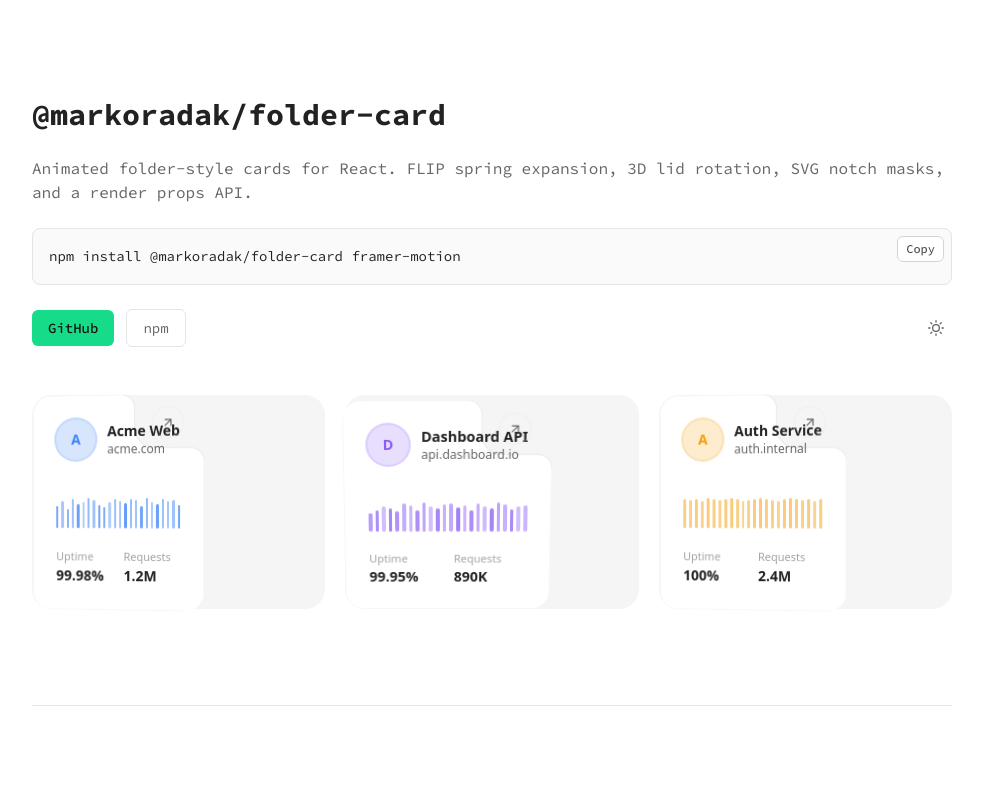
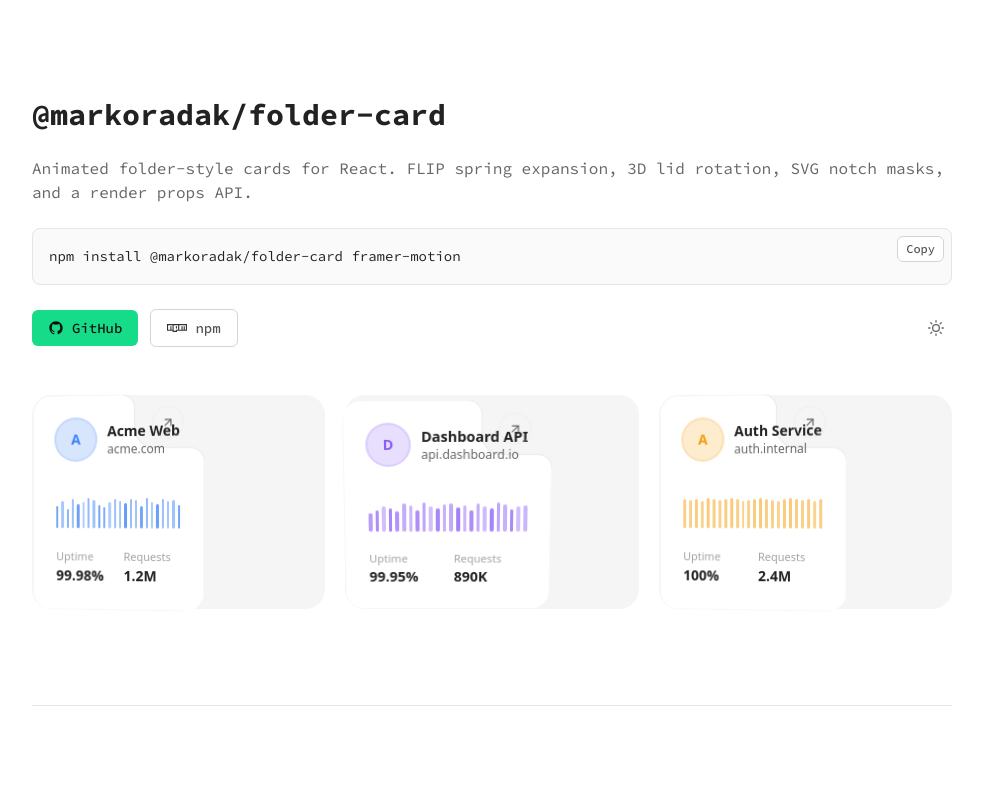
Before and after one commit to markoradak/folder-card, a Next.js app in the folder apps/web/: page / in a window 1280 px wide. Shown: the top 800 px of the page, without its empty margins (148-1131 px from the left). Built offline with nearby package versions, Linux system fonts and the light colour scheme.

Commit message:
refactor: enhance button styles and add icons for GitHub and npm links

```diff
--- a/apps/web/app/copy-button.tsx
+++ b/apps/web/app/copy-button.tsx
@@ -19,7 +19,7 @@ export function CopyButton({ text }: { text: string }) {
     <button
       type="button"
       onClick={handleCopy}
-      className="absolute right-2 top-2 rounded-md border border-neutral-300 bg-white/90 px-2 py-1 text-xs font-medium text-neutral-600 backdrop-blur-sm transition-colors hover:bg-neutral-100 dark:border-neutral-600 dark:bg-neutral-800/90 dark:text-neutral-400 dark:hover:bg-neutral-700"
+      className="absolute right-2 top-2 cursor-pointer rounded-md border border-neutral-300 bg-white/90 px-2 py-1 text-xs font-medium text-neutral-600 backdrop-blur-sm transition-colors hover:bg-neutral-100 dark:border-neutral-600 dark:bg-neutral-800/90 dark:text-neutral-400 dark:hover:bg-neutral-700"
       aria-label={copied ? "Copied" : "Copy to clipboard"}
     >
       {copied ? "Copied!" : "Copy"}
--- a/apps/web/app/page.tsx
+++ b/apps/web/app/page.tsx
@@ -147,16 +147,22 @@ export default function Home() {
               href="https://github.com/markoradak/folder-card"
               target="_blank"
               rel="noopener noreferrer"
-              className="inline-flex items-center rounded-md bg-accent px-4 py-2 text-sm font-medium text-[#0f0f0f] transition-opacity hover:opacity-90"
+              className="inline-flex items-center gap-2 rounded-md bg-accent px-4 py-2 text-sm font-medium text-[#0f0f0f] transition-colors hover:bg-accent/80"
             >
+              <svg className="h-4 w-4" viewBox="0 0 24 24" fill="currentColor" aria-hidden="true">
+                <path d="M12 2C6.477 2 2 6.484 2 12.017c0 4.425 2.865 8.18 6.839 9.504.5.092.682-.217.682-.483 0-.237-.008-.868-.013-1.703-2.782.605-3.369-1.343-3.369-1.343-.454-1.158-1.11-1.466-1.11-1.466-.908-.62.069-.608.069-.608 1.003.07 1.531 1.032 1.531 1.032.892 1.53 2.341 1.088 2.91.832.092-.647.35-1.088.636-1.338-2.22-.253-4.555-1.113-4.555-4.951 0-1.093.39-1.988 1.029-2.688-.103-.253-.446-1.272.098-2.65 0 0 .84-.27 2.75 1.026A9.564 9.564 0 0112 6.844c.85.004 1.705.115 2.504.337 1.909-1.296 2.747-1.027 2.747-1.027.546 1.379.202 2.398.1 2.651.64.7 1.028 1.595 1.028 2.688 0 3.848-2.339 4.695-4.566 4.943.359.309.678.92.678 1.855 0 1.338-.012 2.419-.012 2.747 0 .268.18.58.688.482A10.019 10.019 0 0022 12.017C22 6.484 17.522 2 12 2z" />
+              </svg>
               GitHub
             </a>
             <a
               href="https://www.npmjs.com/package/@markoradak/folder-card"
               target="_blank"
               rel="noopener noreferrer"
-              className="inline-flex items-center rounded-md border border-[#e5e5e5] px-4 py-2 text-sm text-[#666] transition-colors hover:text-accent dark:border-[#2a2a2a]"
+              className="inline-flex items-center gap-2 rounded-md border border-neutral-300 bg-white/90 px-4 py-2 text-sm font-medium text-neutral-600 transition-colors hover:bg-neutral-100 dark:border-neutral-600 dark:bg-neutral-800/90 dark:text-neutral-400 dark:hover:bg-neutral-700"
             >
+              <svg className="h-5 w-5 text-[#333] dark:text-[#ccc]" viewBox="0 0 24 24" fill="currentColor" aria-hidden="true">
+                <path d="M0 7.334v8h6.666v1.332H12v-1.332h12v-8H0zm6.666 6.664H5.334v-4H3.999v4H1.335V8.667h5.331v5.331zm4 0v1.336H8.001V8.667h5.334v5.332h-2.669zm12.001 0h-1.33v-4h-1.336v4h-1.335v-4h-1.33v4h-2.671V8.667h8.002v5.331zM10.665 10H12v2.667h-1.335V10z" />
+              </svg>
               npm
             </a>
             <span className="ml-auto">
```
